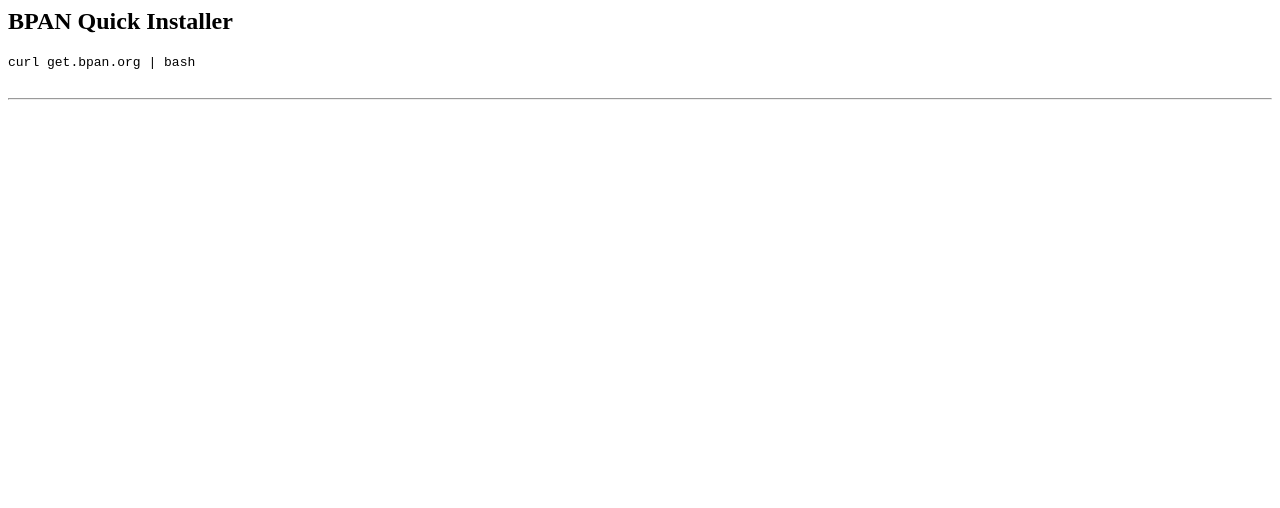
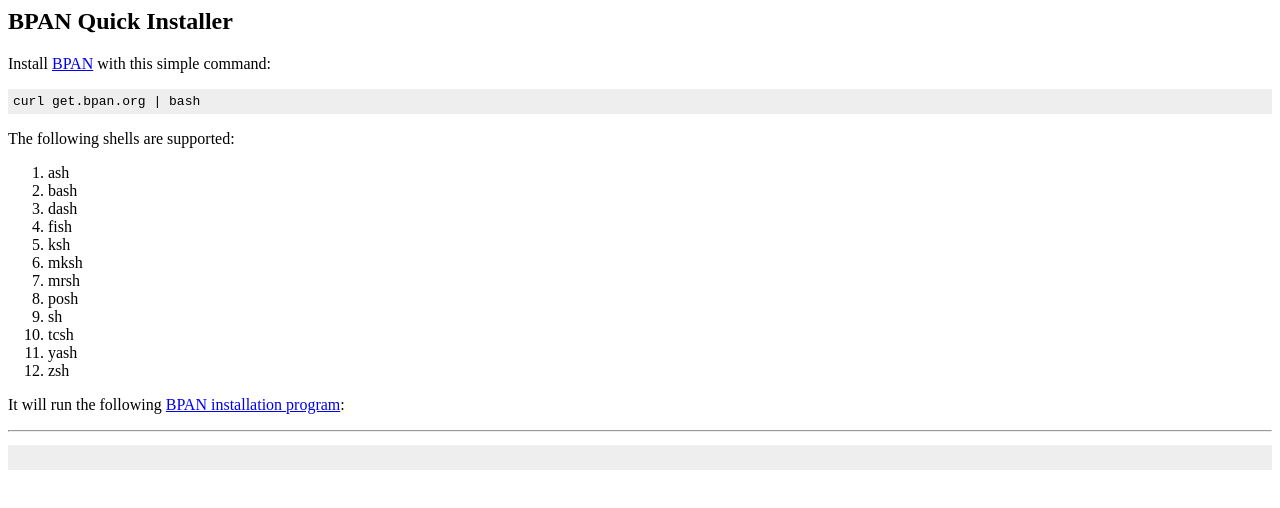
Before and after one commit to bpan-org/get-bpan-org, a plain HTML site: page head.html in a window 1280 px wide. Drawn offline with Linux system fonts and the light colour scheme.

Commit message:
Add html content

```diff
--- a/head.html
+++ b/head.html
@@ -2,11 +2,44 @@
   <head>
     <meta http-equiv="content-type" content="text/html; charset=utf-8" />
     <title>get.bpan.org</title>
+<style>
+pre {
+  background-color: #eee;
+  padding: 5px 5px;
+}
+</style>
   </head>
+
   <body>
     <h2>BPAN Quick Installer</h2>
-    <pre>
+
+<p>Install <a href="https://bpan.org">BPAN</a> with this simple command:
+</p>
+
+<pre>
 curl get.bpan.org | bash
-    </pre>
+</pre>
+
+<p>The following shells are supported:</p>
+<ol>
+    <li>ash</li>
+    <li>bash</li>
+    <li>dash</li>
+    <li>fish</li>
+    <li>ksh</li>
+    <li>mksh</li>
+    <li>mrsh</li>
+    <li>posh</li>
+    <li>sh</li>
+    <li>tcsh</li>
+    <li>yash</li>
+    <li>zsh</li>
+</ol>
+
+<p>It will run the following
+<a href="https://github.com/bpan-org/bpan/blob/main/share/install">BPAN
+installation program</a>:
+</p>
+
     <hr/>
     <pre><code code="bash">
```
Also changed, not shown: index.html (+5 -5 lines).
